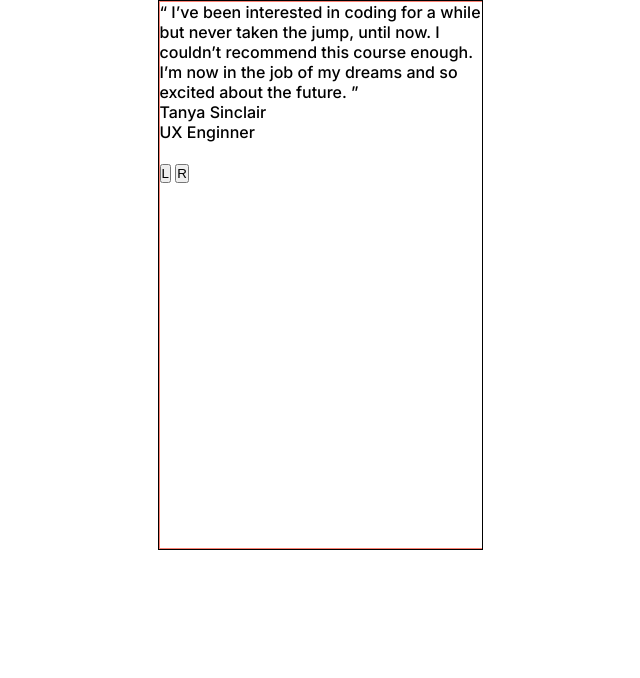
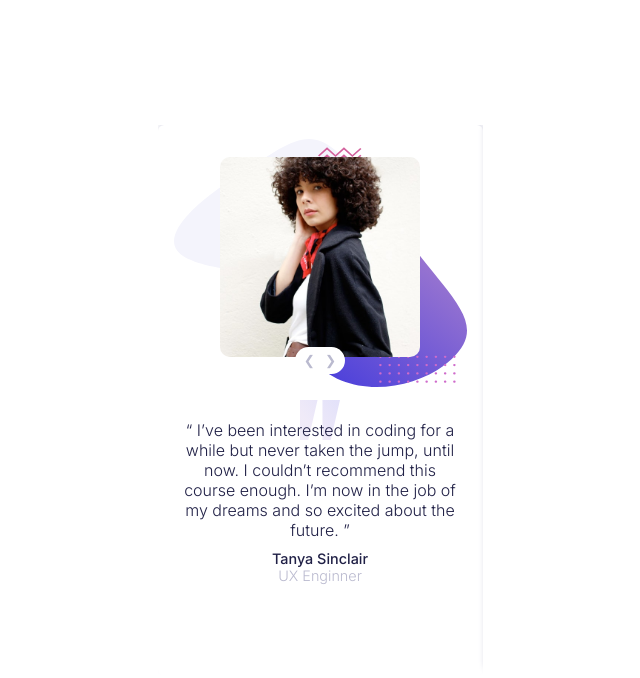
Before and after one commit to apuntesnavarrete/coding-bootcamp-testimonials-slider-master, a plain HTML site: page index.html in a window 1280 px wide. Shown: the whole page, without its empty margins (320-960 px from the left). Drawn offline with Linux system fonts and the light colour scheme.

Commit message:
slider movil terminado sin rem y em

```diff
--- a/index.html
+++ b/index.html
@@ -18,8 +18,21 @@
   <main class="content">
     <div class="content-slider">
       <div class="Slider">
+
        <div class="slider-top">
-          <p> “ I’ve been interested in coding for a while but never taken the jump, until now.
+        <img src="./images/image-tanya.jpg" class="card_img">
+        <div class="content-botons">
+          <button class="botton left">&#10094;
+
+          </button>
+          <button class="botton rigth">&#10095;
+
+</button>
+        </div>
+       </div>
+
+       <div class="slider-bottom">
+        <p class="bottom-description"> “ I’ve been interested in coding for a while but never taken the jump, until now.
           I couldn’t recommend this course enough. I’m now in the job of my dreams and so
           excited about the future. ”</p>
         <div class="content-data">
@@ -29,20 +42,24 @@
           </p>
         </div>
       </div>
-       <div class="bottom">
-        <img>
-        <div class="content-botons">
-          <button class="botton left">L</button>
-          <button class="botton rigth">R</button>
-        </div>
-       </div>
-
       </div>
 
 
       <div class="Slider">
         <div class="slider-top">
-          <p>
+          <img src="./images/image-john.jpg"  class="card_img">
+
+          <div class="content-botons">
+            <button class="botton left">&#10094;
+              ;
+            </button>
+            <button class="botton rigth">&#10095;
+
+            </button>
+          </div>
+         </div>
+        <div class="slider-bottom">
+          <p class="bottom-description">
             “ If you want to lay the best foundation possible I’d recommend taking this course.
             The depth the instructors go into is incredible. I now feel so confident about
             starting up as a professional developer. ”</p>
@@ -53,13 +70,7 @@
             </p>
           </div>
         </div>
-       <div class="bottom">
-        <img>
-        <div class="content-botons">
-          <button class="botton left">L</button>
-          <button class="botton rigth">R</button>
-        </div>
-       </div>
+
 
       </div>
 
--- a/js/index.js
+++ b/js/index.js
@@ -5,7 +5,6 @@ let contentSlider = document.querySelector(".content-slider")
 
 let input_left = "-325px"
 let input_rigth = "325px"
-
 
 function slider_direcction(mov){
     contentSlider.style.marginLeft = mov
@@ -17,8 +16,6 @@ function slider_direcction(mov){
         contentSlider.style.marginLeft = "0"
     }, 500);
 }
-
-
 
 left[0].addEventListener("click",function(){
     slider_direcction(input_left)
--- a/style/index.css
+++ b/style/index.css
@@ -15,10 +15,11 @@ body{
     font-size: 32px;
     font-family: 'Inter', sans-serif;
     height: 100vh;
+    display: flex;
+    align-items: center;
 }
 .content{
     width: 325px;
-    border: 1px solid black;
     margin: auto;
     height: 550px;
     display: flex;
@@ -35,6 +36,80 @@ body{
 .Slider{
     width: 325px;
     height: 100%;
-    border: 1px solid salmon;
     font-size: 0.5em;
+    width: 325px;
+    height: 100%;
+    font-size: 0.5em;
+    box-shadow: 0px -4px 7px -3px var(--Grayish-Blue);
+    border-radius: 6px;}
+.slider-top{
+    width: 100%;
+    height: 50%;
+    display: flex;
+    flex-direction: column;
+    align-items: center;
+    justify-content: center;
+    background-image: url("../images/pattern-bg.svg");
+    background-size: 90% 90%;
+    background-repeat: no-repeat;
+    background-position: center;
+    padding-top: 15px;
+
 }
+
+.card_img{
+    width: 200px;
+    border-radius: 10px;
+}
+.content-botons{
+    position: relative;
+    top: -10px;
+    width: 50px;
+    height: 27px;
+    background-color: white;
+    border-radius: 20px;
+    display: flex;
+    border: 0px solid white;
+    justify-content: center;
+    align-items: center;
+    color: var(--Dark-Blue);
+}
+.botton{
+    background-color: white;
+    border: 0px solid white;
+    color: var(--Grayish-Blue);
+    margin: 0px 5px;
+    cursor: pointer;
+}
+
+.slider-bottom{
+    text-align: center;
+    display: flex;
+    flex-direction: column;
+    align-items: center;
+    padding: 0 23px;
+    color: var(--Dark-Blue);
+    width: 100%;
+    height: 50%;
+    background-image: url(../images/pattern-quotes.svg);
+    background-size: 40px 40px;
+    background-repeat: no-repeat;
+    background-position: center top;
+}
+.bottom-description{
+    margin-top: 20px;
+
+    font-weight: 300;
+}
+.content-data{
+    margin: 10px;
+    font-size: 0.9em;
+
+}
+.name{
+    font-weight: 700;
+}
+.job{
+    font-weight: 300;
+    color: var(--Grayish-Blue);
+}
```
Lines whose indentation alone changed are shown as unchanged.
